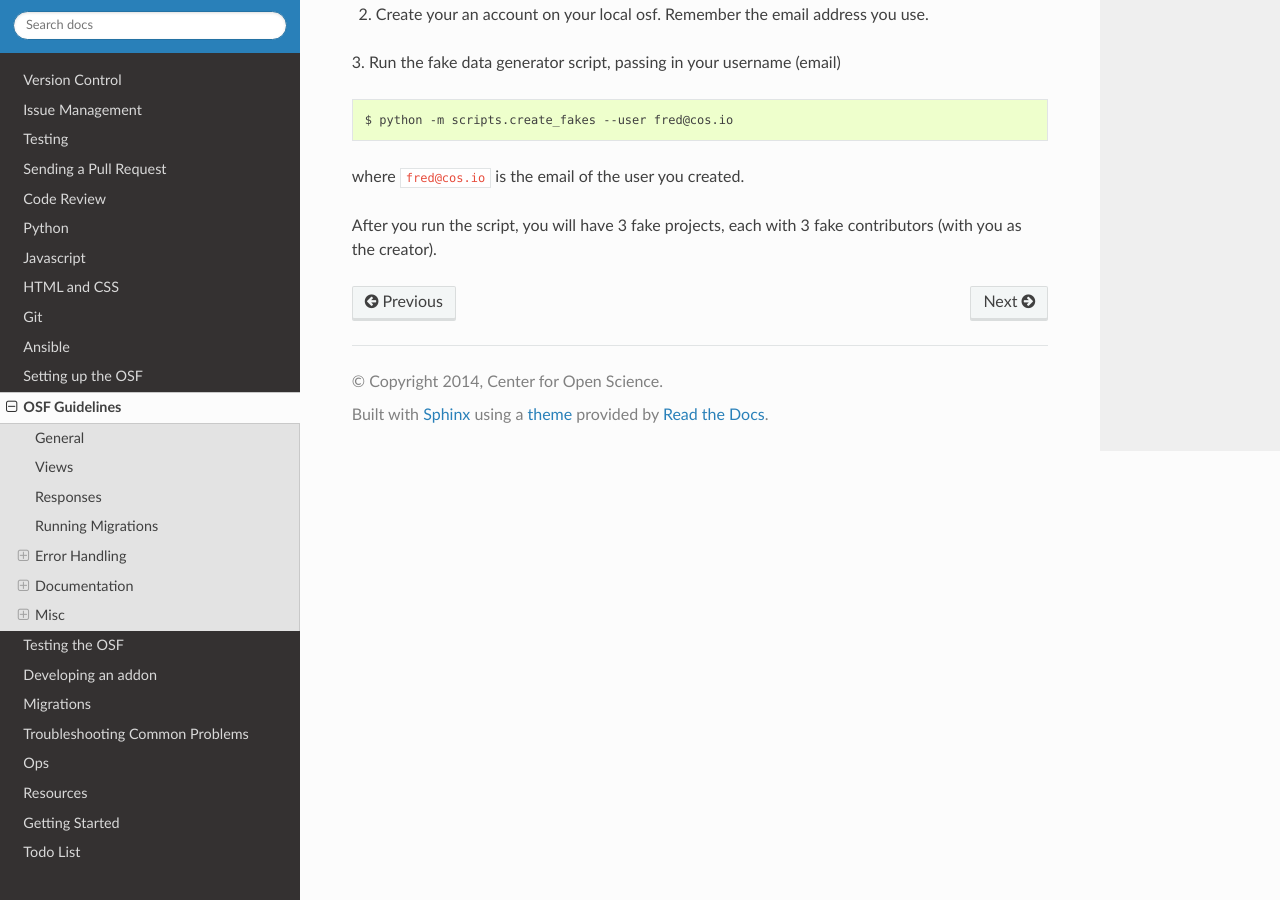
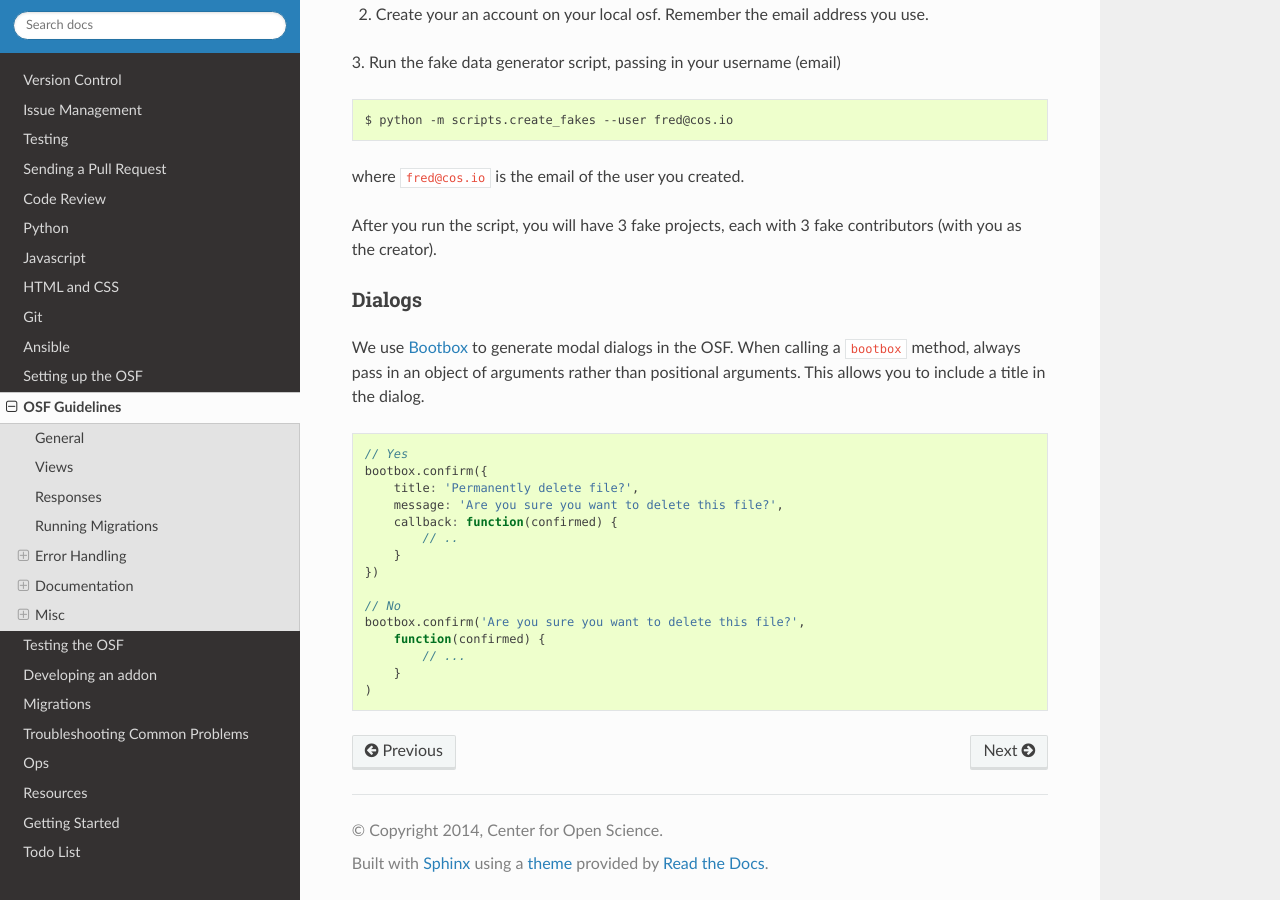
Before and after one commit to CenterForOpenScience/COSDev, a Sphinx documentation site: the page built from docs/osf/guidelines.rst, in a window 1280 px wide and 900 px high, scrolled down 4020 px. Built offline with Sphinx 7.4.7 and the Read the Docs theme 2.0.0, drawn with Linux system fonts in a browser that asks for light colours.

Commit message:
Add guideline for bootbox usage

```diff
--- a/docs/osf/guidelines.rst
+++ b/docs/osf/guidelines.rst
@@ -216,3 +216,27 @@ Generating fake data
 where ``fred@cos.io`` is the email of the user you created.
 
 After you run the script, you will have 3 fake projects, each with 3 fake contributors (with you as the creator).
+
+Dialogs
+-------
+
+We use `Bootbox <http://bootboxjs.com/>`_ to generate modal dialogs in the OSF. When calling a ``bootbox`` method, always pass in an object of arguments rather than positional arguments. This allows you to include a title in the dialog.
+
+
+.. code-block:: javascript
+
+    // Yes
+    bootbox.confirm({
+        title: 'Permanently delete file?',
+        message: 'Are you sure you want to delete this file?',
+        callback: function(confirmed) {
+            // ..
+        }
+    })
+
+    // No
+    bootbox.confirm('Are you sure you want to delete this file?',
+        function(confirmed) {
+            // ...
+        }
+    )
```
